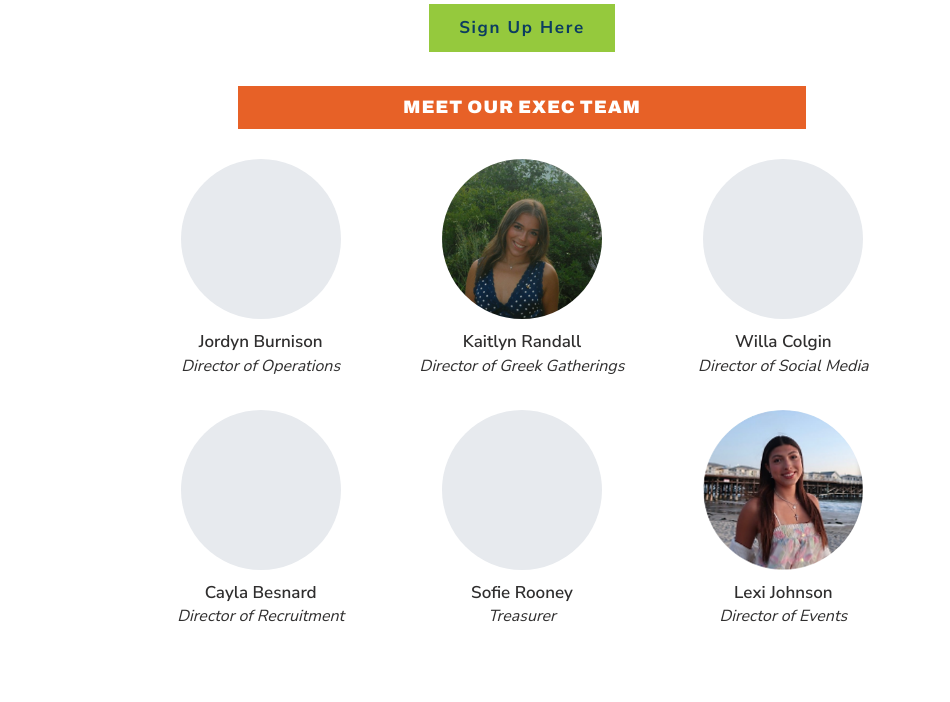
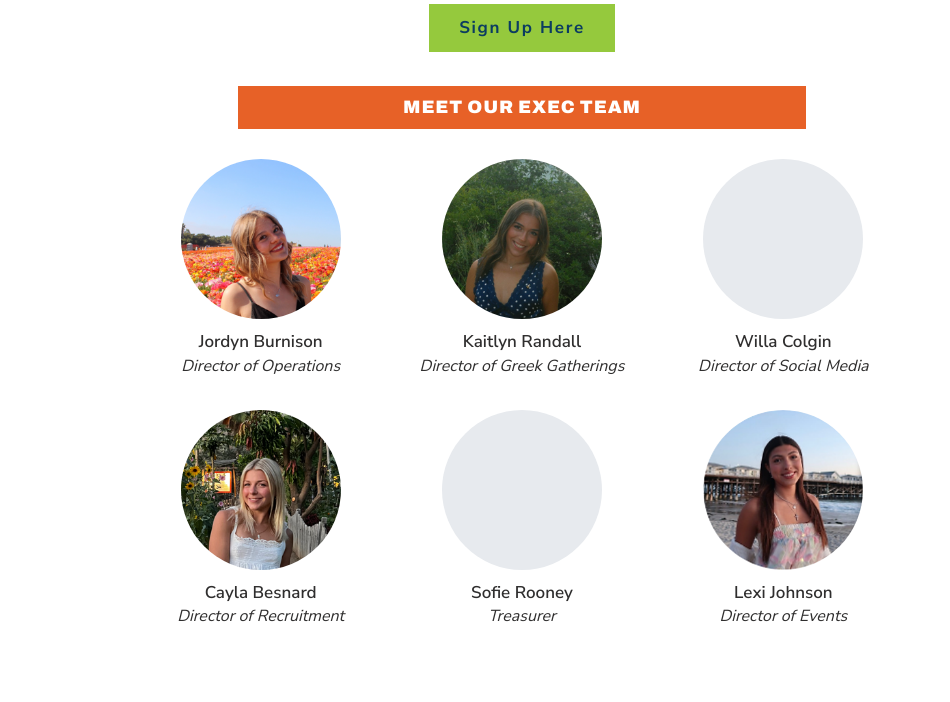
Before and after one commit to cornertocity-boop/greek-iv-sdsu-site, a plain HTML site: page students.html in a window 1280 px wide. Shown: the part 1552-2254 px from the top of the page, without its empty margins (118-1068 px from the left). Drawn offline with Linux system fonts and the light colour scheme.

Commit message:
Add Jordyn Burnison's and Cayla Besnard's exec team photos
Cropped and framed to match the circular headshot style already
used for Kaitlyn Randall and Lexi Johnson.

Co-Authored-By: Claude Sonnet 5 <noreply@anthropic.com>

```diff
--- a/students.html
+++ b/students.html
@@ -130,7 +130,7 @@
 
       <ul class="exec-grid">
         <li class="exec-member">
-          <span class="exec-member__photo exec-member__photo--empty"></span>
+          <img class="exec-member__photo" src="images/exec-jordyn-burnison.png" alt="Jordyn Burnison" width="234" height="234" loading="lazy">
           <p class="exec-member__name">Jordyn Burnison</p>
           <p class="exec-member__role">Director of Operations</p>
         </li>
@@ -145,7 +145,7 @@
           <p class="exec-member__role">Director of Social Media</p>
         </li>
         <li class="exec-member">
-          <span class="exec-member__photo exec-member__photo--empty"></span>
+          <img class="exec-member__photo" src="images/exec-cayla-besnard.png" alt="Cayla Besnard" width="234" height="234" loading="lazy">
           <p class="exec-member__name">Cayla Besnard</p>
           <p class="exec-member__role">Director of Recruitment</p>
         </li>
```
Also changed, not shown: images/exec-cayla-besnard.png (added), images/exec-jordyn-burnison.png (added).
